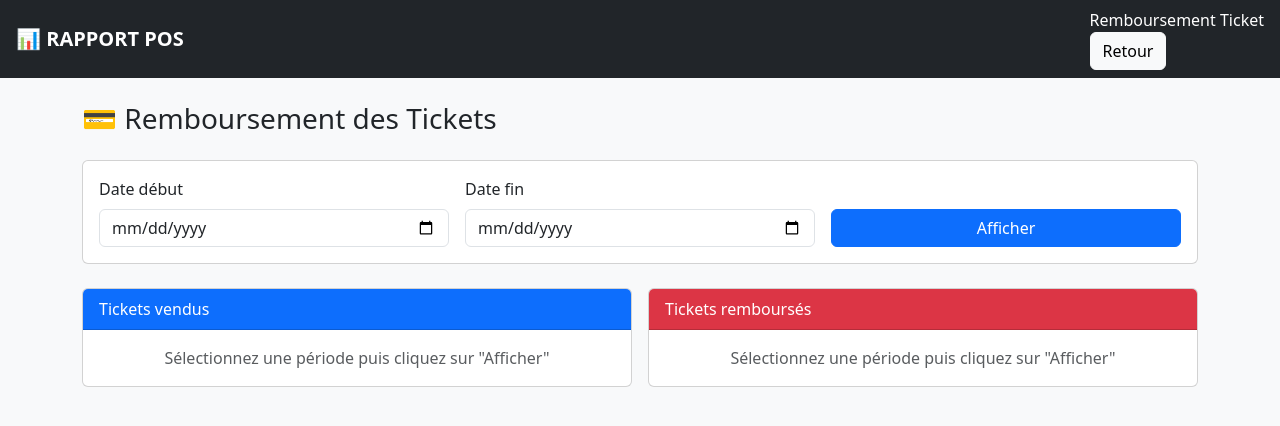
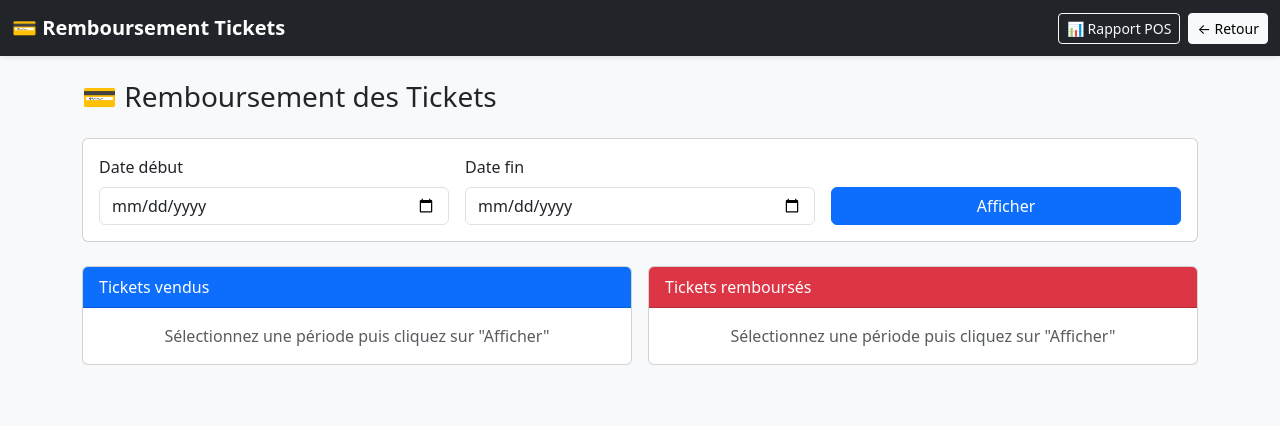
Before and after one commit to AliZaher123/monpos, a website: page public/RemboursementTicket.html in a window 1280 px wide. Drawn offline with nearby package versions, Linux system fonts and the light colour scheme.

Commit message:
Ajout de page Remboursement.html

```diff
--- a/public/RemboursementTicket.html
+++ b/public/RemboursementTicket.html
@@ -12,12 +12,35 @@
 </head>
 
 <body class="bg-light">
-    <!-- NAVBAR (NE S'IMPRIME PAS) -->
-<nav class="navbar navbar-dark bg-dark px-3 no-print">
-  <span class="navbar-brand fw-bold">📊 RAPPORT POS</span>
-  <div>
-      <a class="nav-link text-white" href="RemboursementTicket.html">Remboursement Ticket</a>
-  <a class="btn btn-light" href="Index.html">Retour</a>
+<!-- NAVBAR RESPONSIVE MOBILE -->
+<nav class="navbar navbar-expand-lg navbar-dark bg-dark shadow-sm no-print">
+  <div class="container-fluid">
+
+    <!-- Titre -->
+    <a class="navbar-brand fw-bold" href="#">
+      💳 Remboursement Tickets
+    </a>
+
+    <!-- Bouton hamburger (visible sur mobile) -->
+    <button class="navbar-toggler" type="button" data-bs-toggle="collapse" data-bs-target="#navbarPOS">
+      <span class="navbar-toggler-icon"></span>
+    </button>
+
+    <!-- Menu responsive -->
+    <div class="collapse navbar-collapse" id="navbarPOS">
+      <div class="ms-auto mt-3 mt-lg-0 d-flex flex-column flex-lg-row gap-2">
+
+        <a class="btn btn-outline-light btn-sm" href="Rapport.html">
+          📊 Rapport POS
+        </a>
+
+        <a class="btn btn-light btn-sm" href="Index.html">
+          ← Retour
+        </a>
+
+      </div>
+    </div>
+
   </div>
 </nav>
 
@@ -372,6 +395,7 @@ function initEmptyState() {
 
 initEmptyState();
 </script>
+<script src="https://cdn.jsdelivr.net/npm/bootstrap@5.3.3/dist/js/bootstrap.bundle.min.js"></script>
 
 </body>
 </html>
```
Also changed, not shown: public/Rapports.html (+29 -7 lines).
